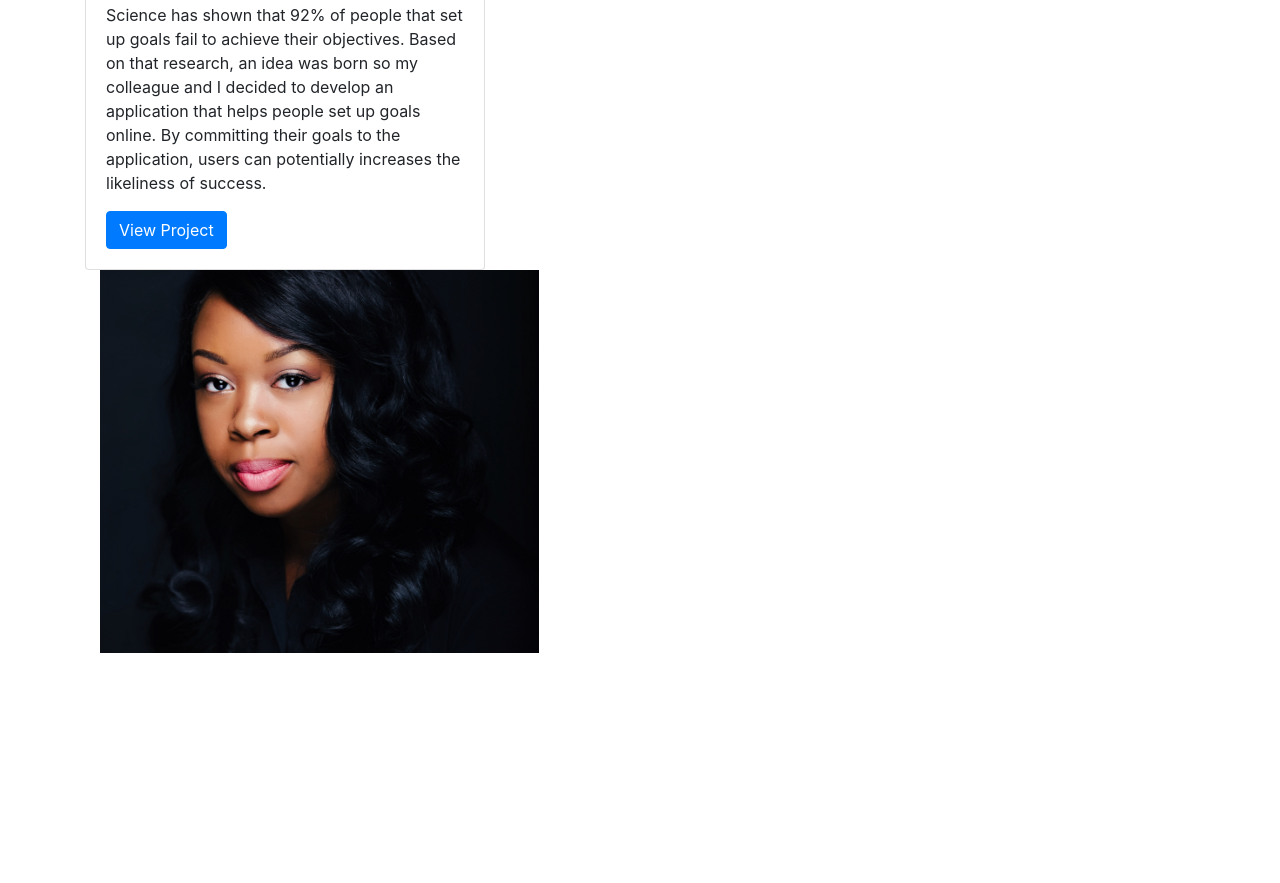
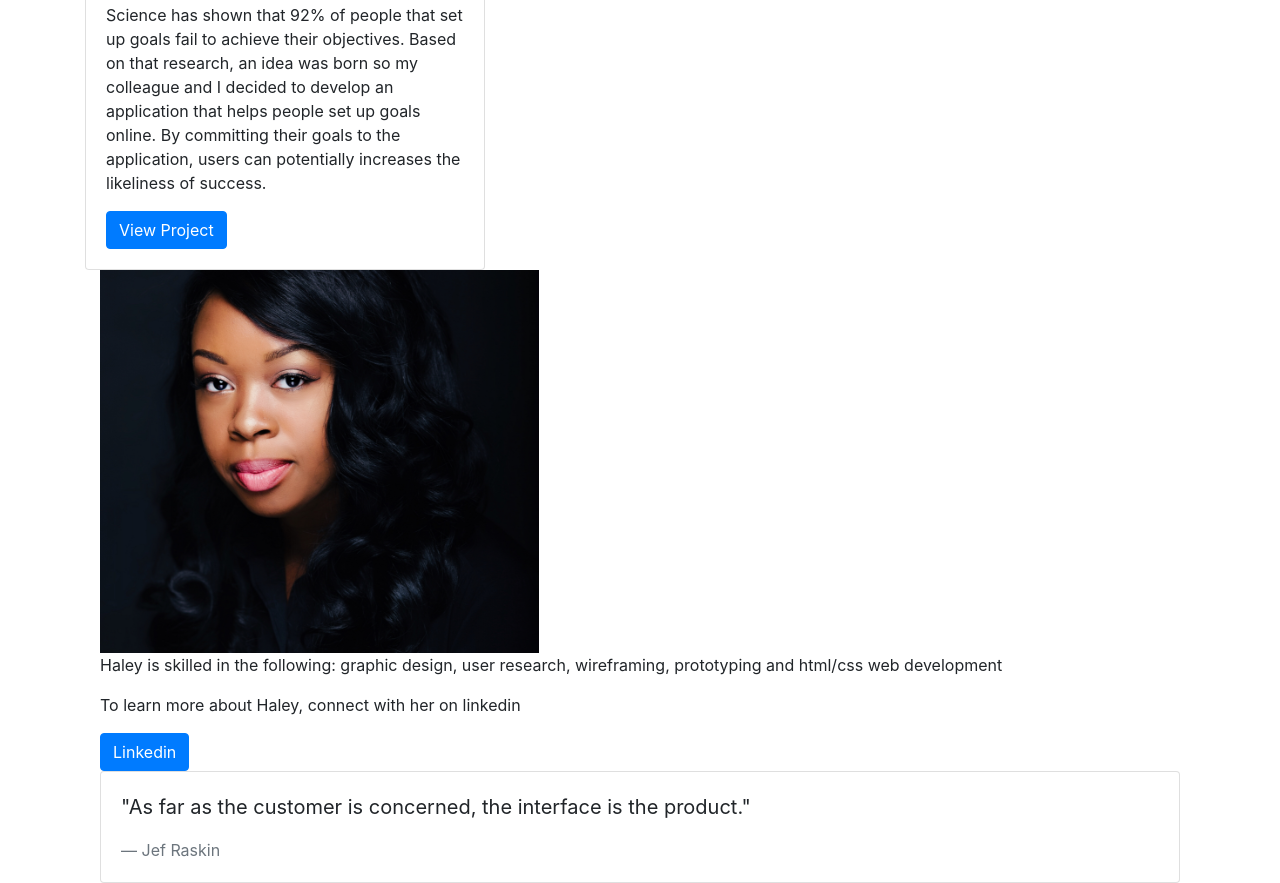
Before and after one commit to haleyudesigns/18-Bootstrap-Portfolio, a plain HTML site: page index.html in a window 1280 px wide. Shown: the part 2780-3663 px from the top of the page. Before the commit the page ends 3433 px from the top, so only its background shows below. Drawn offline with nearby package versions, Linux system fonts and the light colour scheme.

Commit message:
Update index.html

```diff
--- a/index.html
+++ b/index.html
@@ -1,13 +1,15 @@
 <!doctype html>
 <html lang="en">
+
 <head>
   <!-- Required meta tags -->
   <meta charset="utf-8">
   <meta name="viewport" content="width=device-width, initial-scale=1, shrink-to-fit=no">
 
-    <link rel="stylesheet" type="text/css" href="stylesheet.css"/>
+  <link rel="stylesheet" type="text/css" href="stylesheet.css" />
   <!-- Bootstrap CSS -->
-    <link rel="stylesheet" href="https://stackpath.bootstrapcdn.com/bootstrap/4.3.1/css/bootstrap.min.css" integrity="sha384-ggOyR0iXCbMQv3Xipma34MD+dH/1fQ784/j6cY/iJTQUOhcWr7x9JvoRxT2MZw1T" crossorigin="anonymous">
+  <link rel="stylesheet" href="https://stackpath.bootstrapcdn.com/bootstrap/4.3.1/css/bootstrap.min.css"
+    integrity="sha384-ggOyR0iXCbMQv3Xipma34MD+dH/1fQ784/j6cY/iJTQUOhcWr7x9JvoRxT2MZw1T" crossorigin="anonymous">
 
   <title>Haley's Bootstap Portfolio</title>
 </head>
@@ -15,7 +17,7 @@
 <body>
   <!---LOGO-->
   <div class="navLogoHeader container">
-  <div class= row>
+    <div class=row>
       <div class="col">
       </div>
     </div>
@@ -54,9 +56,9 @@
         <h5 class="card-title">Out of The Closet</h5>
         <p class="card-text">Out of the closet is a unique experience and a staple of the
           LGBTQ community. This project was pursued with the intention
-       of creating new possibilities for the OTC  brand. My team and
+          of creating new possibilities for the OTC brand. My team and
           I believe that with an improved responsive web design, Out of the
-        Closet  could potentially reach more people;  simultaneously
+          Closet could potentially reach more people; simultaneously
           increasing their audience and helping to decrease the U.S.
           HIV rate.</p>
         <a href="#" class="btn btn-primary">View Project</a>
@@ -70,7 +72,7 @@
         <p class="card-text">The current SBA Website has an excessive user flow.
           Created in 1953 as an independent agency of the federal government, the SBA
           provdes aid, counsel, and assistance to protect the interests of small business
-          owners.  The SBA's website was in need of reconstruction of the loads of content
+          owners. The SBA's website was in need of reconstruction of the loads of content
           being provided to users, so the aim of this project was to contribute to the
           functionality of the website.</p>
         <a href="#" class="btn btn-primary">View Project</a>
@@ -92,13 +94,34 @@
 
     <!--ABOUT CONTACT SECTION-->
 
-    <div class="aboutContact container">
+    <div class="aboutContact aboutMePhoto container">
       <div class="row">
         <div class="col">
-      <div class="aboutMePhoto">
             <img src="../18-Bootstrap-Portfolio/images/about me pic 1.png">
           </div>
 
+    <div class="haleyPara container">
+      <div class="row">
+      <div class="col">
+        <p>Haley is skilled in the following: graphic design, user research,
+            wireframing, prototyping and html/css web development</p>
+        <p>To learn more about Haley, connect with her on linkedin</p>
+        <a href="#" class="btn btn-primary">Linkedin</a>
+      </div>
+
+      <div class="jefQuote container">
+        <div class="row">
+        <div class="col">
+            <div class="card">
+                <div class="card-body">
+                  <blockquote class="blockquote mb-0">
+                    <p> "As far as the customer is concerned, the interface is the product."</p>
+                    <footer class="blockquote-footer">Jef Raskin</footer>
+                  </blockquote>
+                </div>
+              </div>
+
+      </div>
 
 
 
@@ -133,8 +156,15 @@
 
           <!-- Optional JavaScript -->
           <!-- jQuery first, then Popper.js, then Bootstrap JS -->
-    <script src="https://code.jquery.com/jquery-3.3.1.slim.min.js" integrity="sha384-q8i/X+965DzO0rT7abK41JStQIAqVgRVzpbzo5smXKp4YfRvH+8abtTE1Pi6jizo" crossorigin="anonymous"></script>
-    <script src="https://cdnjs.cloudflare.com/ajax/libs/popper.js/1.14.7/umd/popper.min.js" integrity="sha384-UO2eT0CpHqdSJQ6hJty5KVphtPhzWj9WO1clHTMGa3JDZwrnQq4sF86dIHNDz0W1" crossorigin="anonymous"></script>
-    <script src="https://stackpath.bootstrapcdn.com/bootstrap/4.3.1/js/bootstrap.min.js" integrity="sha384-JjSmVgyd0p3pXB1rRibZUAYoIIy6OrQ6VrjIEaFf/nJGzIxFDsf4x0xIM+B07jRM" crossorigin="anonymous"></script>
+          <script src="https://code.jquery.com/jquery-3.3.1.slim.min.js"
+            integrity="sha384-q8i/X+965DzO0rT7abK41JStQIAqVgRVzpbzo5smXKp4YfRvH+8abtTE1Pi6jizo"
+            crossorigin="anonymous"></script>
+          <script src="https://cdnjs.cloudflare.com/ajax/libs/popper.js/1.14.7/umd/popper.min.js"
+            integrity="sha384-UO2eT0CpHqdSJQ6hJty5KVphtPhzWj9WO1clHTMGa3JDZwrnQq4sF86dIHNDz0W1"
+            crossorigin="anonymous"></script>
+          <script src="https://stackpath.bootstrapcdn.com/bootstrap/4.3.1/js/bootstrap.min.js"
+            integrity="sha384-JjSmVgyd0p3pXB1rRibZUAYoIIy6OrQ6VrjIEaFf/nJGzIxFDsf4x0xIM+B07jRM"
+            crossorigin="anonymous"></script>
 </body>
+
 </html>
```
Lines whose indentation alone changed are shown as unchanged.
